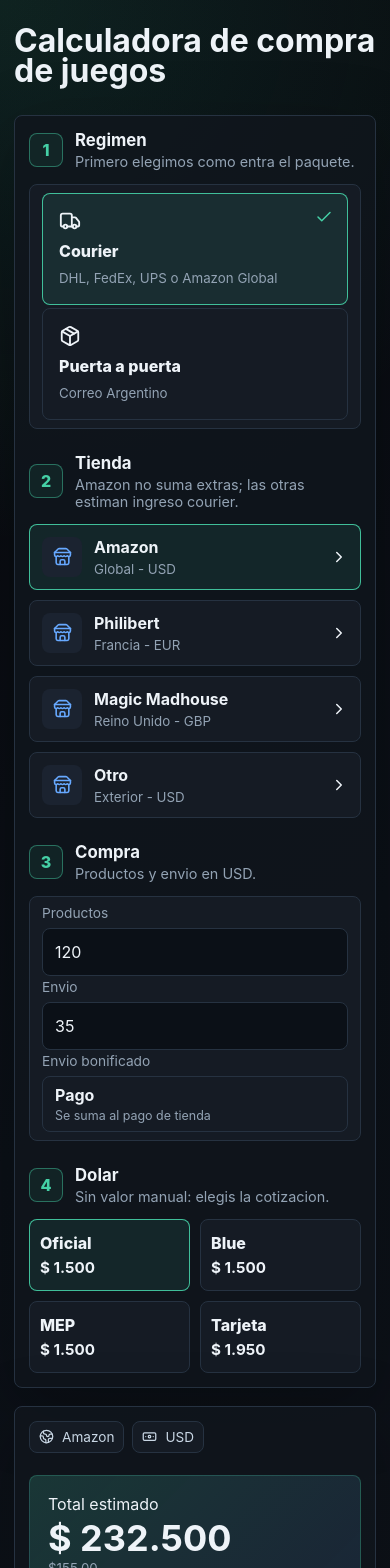
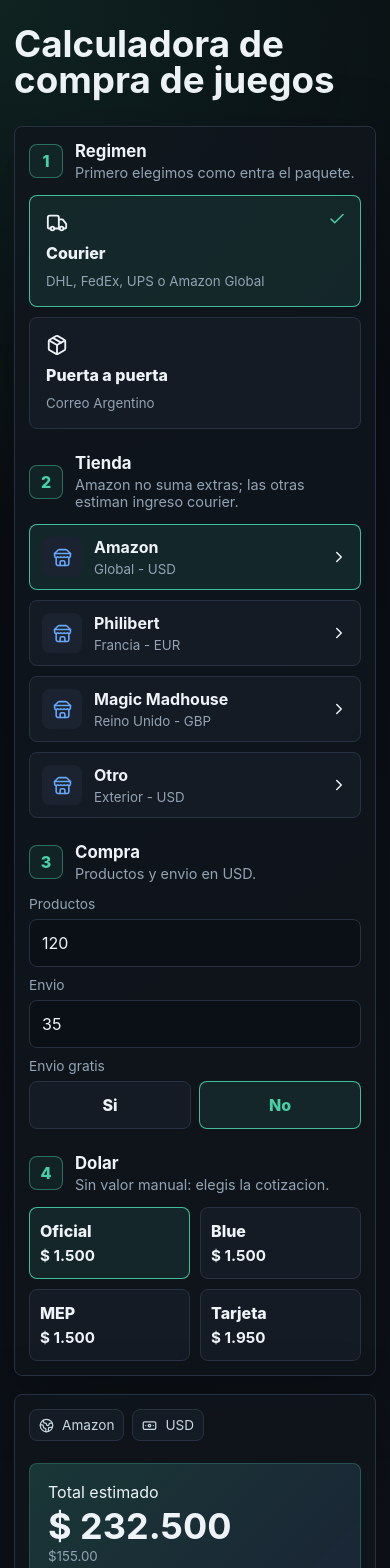
Before and after one commit to GuybrushMcfly/calculadora_juegos, a SvelteKit app: page / in a window 390 px wide. Shown: the top 1568 px of the page. Built offline with nearby package versions, Linux system fonts and the light colour scheme; no server answers.

Commit message:
arreglo envio gratis

```diff
--- a/src/routes/+page.svelte
+++ b/src/routes/+page.svelte
@@ -26,12 +26,13 @@
   let shippingIsFree = $state(false);
   let dollarKind = $state<DollarKind>('oficial');
   let postalServiceFeeARS = $state(0);
+  let postalCurrency = $state<Currency>('USD');
   let rates = $state<Rates>(fallbackRates);
   let loadingRates = $state(true);
   let rateError = $state('');
 
   const selectedStore = $derived(courierStores.find((store) => store.id === selectedStoreId) ?? courierStores[0]);
-  const currency = $derived<Currency>(regimen === 'puerta-puerta' ? 'USD' : selectedStore.currency);
+  const currency = $derived<Currency>(regimen === 'puerta-puerta' ? postalCurrency : selectedStore.currency);
   const handling = $derived(selectedStore.defaultHandlingUSD);
   const result = $derived(
     calculatePurchase({
@@ -156,6 +157,14 @@
         </div>
       </div>
 
+      {#if regimen === 'puerta-puerta'}
+        <div class="currency-grid" aria-label="Moneda de la compra">
+          <button type="button" class:active={postalCurrency === 'USD'} onclick={() => (postalCurrency = 'USD')}>USD</button>
+          <button type="button" class:active={postalCurrency === 'EUR'} onclick={() => (postalCurrency = 'EUR')}>EUR</button>
+          <button type="button" class:active={postalCurrency === 'GBP'} onclick={() => (postalCurrency = 'GBP')}>GBP</button>
+        </div>
+      {/if}
+
       <div class="input-grid purchase-grid">
         <label>
           <span>Productos</span>
@@ -165,13 +174,13 @@
           <span>Envio</span>
           <input type="number" min="0" step="0.01" bind:value={shipping} />
         </label>
-        <label class="free-shipping">
-          <span>Envio bonificado</span>
-          <button type="button" class:active={shippingIsFree} onclick={() => (shippingIsFree = !shippingIsFree)}>
-            <strong>{shippingIsFree ? 'Gratis' : 'Pago'}</strong>
-            <small>{shippingIsFree ? 'No lo pagas, pero integra la base' : 'Se suma al pago de tienda'}</small>
-          </button>
-        </label>
+        <div class="free-shipping">
+          <span>Envio gratis</span>
+          <div class="binary-buttons" aria-label="Envio gratis">
+            <button type="button" class:active={shippingIsFree} onclick={() => (shippingIsFree = true)}>Si</button>
+            <button type="button" class:active={!shippingIsFree} onclick={() => (shippingIsFree = false)}>No</button>
+          </div>
+        </div>
       </div>
 
       {#if regimen === 'puerta-puerta'}
--- a/src/styles/app.css
+++ b/src/styles/app.css
@@ -3,7 +3,6 @@
   font-family: Inter, ui-sans-serif, system-ui, -apple-system, BlinkMacSystemFont, "Segoe UI", sans-serif;
   background: #07090d;
   color: #eef3f8;
-  --bg: #07090d;
   --panel: #10151d;
   --panel-2: #151b24;
   --panel-3: #1b2330;
@@ -16,9 +15,7 @@
   --radius: 8px;
 }
 
-* {
-  box-sizing: border-box;
-}
+* { box-sizing: border-box; }
 
 body {
   min-width: 320px;
@@ -27,14 +24,8 @@ body {
   color: var(--text);
 }
 
-button,
-input {
-  font: inherit;
-}
-
-button {
-  color: inherit;
-}
+button, input { font: inherit; }
+button { color: inherit; }
 
 .shell {
   width: min(1160px, 100%);
@@ -44,101 +35,18 @@ button {
 
 .hero {
   display: grid;
-  grid-template-columns: minmax(0, 1fr) auto;
-  gap: 20px;
+  min-height: 150px;
   align-items: end;
-  min-height: 190px;
-  padding: 20px 0 28px;
+  padding: 18px 0 28px;
 }
 
-.eyebrow,
-.subtitle,
-.section-title p,
-.breakdown small,
-.store-list small,
-.regimen-grid small,
-.total-block small,
-.meta-row,
-.warning {
-  color: var(--muted);
-}
-
-.eyebrow,
-.store-pill {
-  display: inline-flex;
-  align-items: center;
-  gap: 8px;
-}
-
-.eyebrow {
-  margin: 0 0 14px;
-  font-weight: 700;
-  color: var(--accent);
-}
-
-h1,
-h2,
-p {
-  margin: 0;
-}
+h1, h2, p { margin: 0; }
 
 h1 {
   max-width: 760px;
-  font-size: clamp(2rem, 4.8vw, 4.5rem);
-  line-height: 0.95;
+  font-size: clamp(2.3rem, 4.8vw, 4.5rem);
+  line-height: 0.98;
   letter-spacing: 0;
-}
-
-.subtitle {
-  max-width: 670px;
-  margin-top: 16px;
-  font-size: 1rem;
-  line-height: 1.6;
-}
-
-.rate-card,
-.panel,
-.coming-soon,
-.notice {
-  border: 1px solid var(--line);
-  background: rgba(16, 21, 29, 0.86);
-  box-shadow: 0 20px 70px rgba(0, 0, 0, 0.25);
-}
-
-.rate-card {
-  display: flex;
-  align-items: center;
-  justify-content: space-between;
-  gap: 16px;
-  min-width: 280px;
-  padding: 14px;
-  border-radius: var(--radius);
-}
-
-.rate-card span {
-  display: block;
-  margin-bottom: 4px;
-  color: var(--muted);
-  font-size: 0.78rem;
-}
-
-.rate-card strong {
-  font-size: 1rem;
-}
-
-.icon-button {
-  display: grid;
-  width: 42px;
-  height: 42px;
-  place-items: center;
-  border: 1px solid var(--line);
-  border-radius: var(--radius);
-  background: var(--panel-3);
-  cursor: pointer;
-}
-
-.spin {
-  animation: spin 0.9s linear infinite;
 }
 
 .workspace {
@@ -148,15 +56,15 @@ h1 {
   align-items: start;
 }
 
-.panel {
+.panel, .coming-soon, .notice {
+  border: 1px solid var(--line);
   border-radius: var(--radius);
-  padding: 18px;
+  background: rgba(16, 21, 29, 0.86);
+  box-shadow: 0 20px 70px rgba(0, 0, 0, 0.25);
 }
 
-.result-panel {
-  position: sticky;
-  top: 18px;
-}
+.panel { padding: 18px; }
+.result-panel { position: sticky; top: 18px; }
 
 .section-title {
   display: flex;
@@ -165,18 +73,10 @@ h1 {
   margin-bottom: 14px;
 }
 
-.section-title.compact {
-  margin-top: 24px;
-}
-
-.section-title h2 {
-  font-size: 1.05rem;
-}
-
-.section-title p {
-  margin-top: 3px;
-  font-size: 0.9rem;
-}
+.section-title.compact { margin-top: 24px; }
+.section-title h2 { font-size: 1.05rem; }
+.section-title p, .breakdown small, .store-list small, .regimen-grid small, .total-block small, .meta-row, .warning { color: var(--muted); }
+.section-title p { margin-top: 3px; font-size: 0.9rem; }
 
 .step {
   display: grid;
@@ -191,84 +91,32 @@ h1 {
   background: rgba(69, 208, 166, 0.08);
 }
 
-.regimen-grid,
-.input-grid,
-
-.free-shipping button {
-  display: grid;
-  width: 100%;
-  min-height: 48px;
-  gap: 3px;
-  align-content: center;
-  border: 1px solid var(--line);
-  border-radius: var(--radius);
-  padding: 8px 12px;
-  background: var(--panel-2);
-  color: var(--text);
-  text-align: left;
-  cursor: pointer;
-}
-
-.free-shipping button.active {
-  border-color: rgba(69, 208, 166, 0.9);
-  background: rgba(69, 208, 166, 0.1);
-}
-
-.free-shipping strong,
-.free-shipping small {
-  display: block;
-}
-
-.free-shipping small {
-  color: var(--muted);
-  font-size: 0.78rem;
-}
-
-.postal-grid {
-  grid-template-columns: minmax(180px, 0.45fr) minmax(0, 1fr);
-  align-items: end;
-}
-
-.postal-note {
-  min-height: 48px;
-  border: 1px solid var(--line);
-  border-radius: var(--radius);
-  padding: 10px 12px;
-  background: rgba(255, 207, 115, 0.08);
-  color: var(--danger);
-  font-size: 0.84rem;
-  line-height: 1.35;
-}
-.dollar-grid {
+.regimen-grid, .store-list, .input-grid, .dollar-grid, .currency-grid, .postal-grid {
   display: grid;
   gap: 10px;
 }
 
-.regimen-grid {
-  grid-template-columns: repeat(2, minmax(0, 1fr));
-}
+.regimen-grid { grid-template-columns: repeat(2, minmax(0, 1fr)); }
+.input-grid { grid-template-columns: repeat(3, minmax(0, 1fr)); }
+.dollar-grid { grid-template-columns: repeat(4, minmax(0, 1fr)); }
+.currency-grid { grid-template-columns: repeat(3, minmax(0, 1fr)); margin-bottom: 10px; }
+.postal-grid { grid-template-columns: minmax(180px, 0.45fr) minmax(0, 1fr); align-items: end; }
 
-.regimen-grid button,
-.store-list button,
-.dollar-grid button {
+.regimen-grid button, .store-list button, .dollar-grid button, .currency-grid button, .binary-buttons button {
   border: 1px solid var(--line);
   border-radius: var(--radius);
   background: var(--panel-2);
+  color: var(--text);
   cursor: pointer;
-  transition: border-color 0.18s ease, background 0.18s ease, transform 0.18s ease;
+  transition: border-color 0.18s ease, background 0.18s ease;
 }
 
-.regimen-grid button:hover,
-.store-list button:hover,
-.dollar-grid button:hover,
-.icon-button:hover {
+.regimen-grid button:hover, .store-list button:hover, .dollar-grid button:hover, .currency-grid button:hover, .binary-buttons button:hover {
   border-color: #3d5065;
   background: #1a2430;
 }
 
-.regimen-grid button.active,
-.store-list button.active,
-.dollar-grid button.active {
+.regimen-grid button.active, .store-list button.active, .dollar-grid button.active, .currency-grid button.active, .binary-buttons button.active {
   border-color: rgba(69, 208, 166, 0.9);
   background: rgba(69, 208, 166, 0.1);
 }
@@ -276,7 +124,7 @@ h1 {
 .regimen-grid button {
   position: relative;
   display: grid;
-  min-height: 128px;
+  min-height: 118px;
   gap: 8px;
   justify-items: start;
   padding: 16px;
@@ -290,15 +138,7 @@ h1 {
   color: var(--accent);
 }
 
-.regimen-grid span,
-.dollar-grid span {
-  font-weight: 800;
-}
-
-.store-list {
-  display: grid;
-  gap: 10px;
-}
+.regimen-grid span, .dollar-grid span { font-weight: 800; }
 
 .store-list button {
   display: grid;
@@ -320,35 +160,22 @@ h1 {
   color: var(--accent-2);
 }
 
-.store-list strong,
-.store-list small {
-  display: block;
-}
+.store-list strong, .store-list small { display: block; }
+.store-list small { margin-top: 4px; }
 
-.store-list small {
-  margin-top: 4px;
-}
-
-.coming-soon,
-.notice {
+.coming-soon, .notice {
   display: flex;
   gap: 12px;
   padding: 14px;
-  border-radius: var(--radius);
 }
 
-.coming-soon p,
-.notice p {
+.coming-soon p, .notice p {
   margin-top: 4px;
   color: var(--muted);
   line-height: 1.45;
 }
 
-.input-grid {
-  grid-template-columns: repeat(3, minmax(0, 1fr));
-}
-
-label span {
+label span, .free-shipping > span {
   display: block;
   margin-bottom: 7px;
   color: var(--muted);
@@ -371,41 +198,29 @@ input:focus {
   box-shadow: 0 0 0 3px rgba(69, 208, 166, 0.12);
 }
 
-
-.free-shipping button {
+.binary-buttons {
   display: grid;
-  width: 100%;
-  min-height: 48px;
-  gap: 3px;
-  align-content: center;
-  border: 1px solid var(--line);
-  border-radius: var(--radius);
-  padding: 8px 12px;
-  background: var(--panel-2);
-  color: var(--text);
-  text-align: left;
-  cursor: pointer;
+  grid-template-columns: repeat(2, minmax(0, 1fr));
+  gap: 8px;
 }
 
-.free-shipping button.active {
-  border-color: rgba(69, 208, 166, 0.9);
-  background: rgba(69, 208, 166, 0.1);
+.binary-buttons button, .currency-grid button {
+  min-height: 48px;
+  font-weight: 800;
 }
 
-.free-shipping strong,
-.free-shipping small {
-  display: block;
+.binary-buttons button.active, .currency-grid button.active { color: var(--accent); }
+
+.dollar-grid button {
+  display: grid;
+  gap: 5px;
+  min-height: 72px;
+  align-content: center;
+  padding: 10px;
+  text-align: left;
 }
 
-.free-shipping small {
-  color: var(--muted);
-  font-size: 0.78rem;
-}
-
-.postal-grid {
-  grid-template-columns: minmax(180px, 0.45fr) minmax(0, 1fr);
-  align-items: end;
-}
+.dollar-grid strong { font-size: 0.95rem; }
 
 .postal-note {
   min-height: 48px;
@@ -417,36 +232,19 @@ input:focus {
   font-size: 0.84rem;
   line-height: 1.35;
 }
-.dollar-grid {
-  grid-template-columns: repeat(4, minmax(0, 1fr));
-}
 
-.dollar-grid button {
-  display: grid;
-  gap: 5px;
-  min-height: 72px;
-  align-content: center;
-  padding: 10px;
-  text-align: left;
-}
+.warning { margin-top: 12px; color: var(--danger); }
 
-.dollar-grid strong {
-  font-size: 0.95rem;
-}
-
-.warning {
-  margin-top: 12px;
-  color: var(--danger);
-}
-
-.result-top,
-.meta-row {
+.result-top, .meta-row {
   display: flex;
   flex-wrap: wrap;
   gap: 8px;
 }
 
 .store-pill {
+  display: inline-flex;
+  align-items: center;
+  gap: 8px;
   border: 1px solid var(--line);
   border-radius: var(--radius);
   padding: 7px 9px;
@@ -463,11 +261,7 @@ input:focus {
   border: 1px solid rgba(69, 208, 166, 0.25);
 }
 
-.total-block span,
-.total-block small {
-  display: block;
-}
-
+.total-block span, .total-block small { display: block; }
 .total-block strong {
   display: block;
   margin: 6px 0 4px;
@@ -475,10 +269,7 @@ input:focus {
   line-height: 1;
 }
 
-.breakdown {
-  display: grid;
-  gap: 10px;
-}
+.breakdown { display: grid; gap: 10px; }
 
 .breakdown div {
   display: grid;
@@ -489,127 +280,26 @@ input:focus {
   border-bottom: 1px solid var(--line);
 }
 
-.breakdown small {
-  grid-column: 1 / -1;
-}
+.breakdown small { grid-column: 1 / -1; }
+.notice { margin-top: 18px; }
+.notice.success { border-color: rgba(69, 208, 166, 0.45); }
+.meta-row { margin-top: 14px; justify-content: space-between; font-size: 0.84rem; }
 
-.notice {
-  margin-top: 18px;
-}
-
-.notice.success {
-  border-color: rgba(69, 208, 166, 0.45);
-}
-
-.meta-row {
-  margin-top: 14px;
-  justify-content: space-between;
-  font-size: 0.84rem;
-}
-
-@keyframes spin {
-  to {
-    transform: rotate(360deg);
-  }
-}
+@keyframes spin { to { transform: rotate(360deg); } }
 
 @media (max-width: 900px) {
-  .shell {
-    padding: 18px;
-  }
-
-  .hero,
-  .workspace {
-    grid-template-columns: 1fr;
-  }
-
-  .hero {
-    min-height: auto;
-  }
-
-  .rate-card {
-    min-width: 0;
-  }
-
-  .result-panel {
-    position: static;
-  }
+  .shell { padding: 18px; }
+  .hero, .workspace { grid-template-columns: 1fr; }
+  .hero { min-height: auto; }
+  .result-panel { position: static; }
 }
 
 @media (max-width: 620px) {
-  .shell {
-    padding: 14px;
-  }
-
-  .hero {
-    gap: 16px;
-    padding-top: 12px;
-  }
-
-  .panel {
-    padding: 14px;
-  }
-
-  .regimen-grid,
-  .input-grid {
-    grid-template-columns: 1fr;
-  }
-
-  .regimen-grid button {
-    min-height: 112px;
-  }
-
-
-.free-shipping button {
-  display: grid;
-  width: 100%;
-  min-height: 48px;
-  gap: 3px;
-  align-content: center;
-  border: 1px solid var(--line);
-  border-radius: var(--radius);
-  padding: 8px 12px;
-  background: var(--panel-2);
-  color: var(--text);
-  text-align: left;
-  cursor: pointer;
+  .shell { padding: 14px; }
+  .hero { gap: 16px; padding-top: 12px; }
+  .panel { padding: 14px; }
+  .regimen-grid, .input-grid, .postal-grid { grid-template-columns: 1fr; }
+  .regimen-grid button { min-height: 112px; }
+  .dollar-grid { grid-template-columns: repeat(2, minmax(0, 1fr)); }
+  .total-block strong { font-size: 2.25rem; }
 }
-
-.free-shipping button.active {
-  border-color: rgba(69, 208, 166, 0.9);
-  background: rgba(69, 208, 166, 0.1);
-}
-
-.free-shipping strong,
-.free-shipping small {
-  display: block;
-}
-
-.free-shipping small {
-  color: var(--muted);
-  font-size: 0.78rem;
-}
-
-.postal-grid {
-  grid-template-columns: minmax(180px, 0.45fr) minmax(0, 1fr);
-  align-items: end;
-}
-
-.postal-note {
-  min-height: 48px;
-  border: 1px solid var(--line);
-  border-radius: var(--radius);
-  padding: 10px 12px;
-  background: rgba(255, 207, 115, 0.08);
-  color: var(--danger);
-  font-size: 0.84rem;
-  line-height: 1.35;
-}
-.dollar-grid {
-    grid-template-columns: repeat(2, minmax(0, 1fr));
-  }
-
-  .total-block strong {
-    font-size: 2.25rem;
-  }
-}
```
